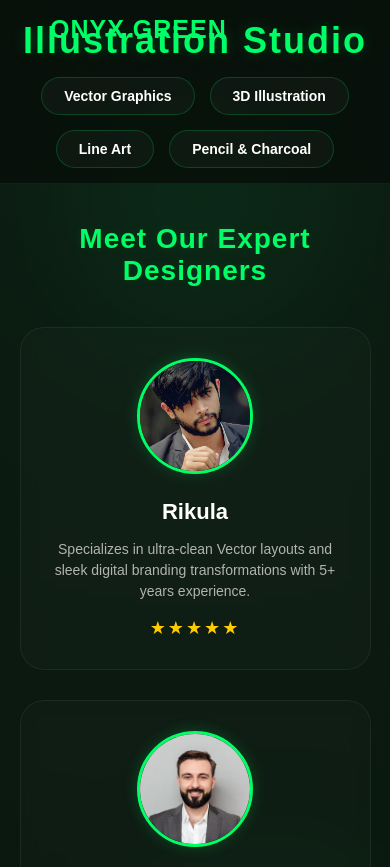
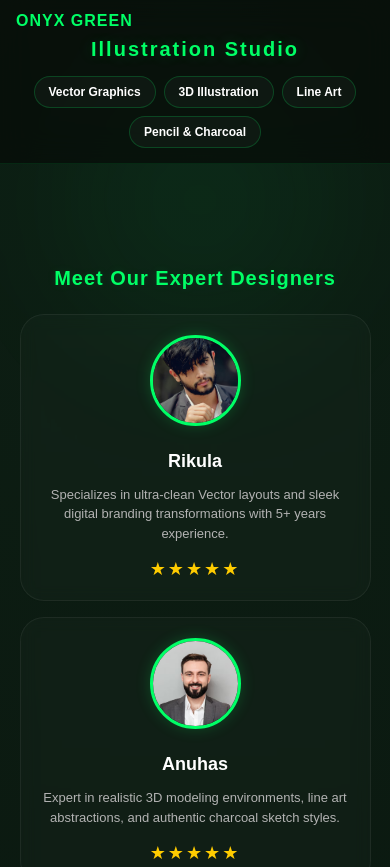
Before and after one commit to onyx3R/onyxgreen_studio, a plain HTML site: page illutrate .html in a window 390 px wide. Shown: the top 867 px of the page. Drawn offline with Linux system fonts and the light colour scheme.

Commit message:
optimize

```diff
--- a/illutrate .html
+++ b/illutrate .html
@@ -3,8 +3,8 @@
     <meta charset="UTF-8">
     <meta name="viewport" content="width=device-width, initial-scale=1.0">
     <title>Green Bean - Illustration Services</title>
-	<link rel="stylesheet" href="style.css">
-    <style>
+
+<style>
         html {
             scroll-behavior: smooth;
         }
@@ -53,34 +53,59 @@
             backdrop-filter: blur(16px);
             -webkit-backdrop-filter: blur(16px);
             border-bottom: 1px solid rgba(0, 255, 102, 0.1);
-            padding: 20px 0 15px 0;
+            padding: clamp(12px, 3vw, 20px) clamp(16px, 4vw, 50px) 15px;
+            box-sizing: border-box;
+            display: flex;
+            flex-direction: column;
+            align-items: center;
+        }
+        .logo-btn {
+            align-self: flex-start;
+            color: #00ff66;
+            text-decoration: none;
+            font-weight: bold;
+            font-size: clamp(16px, 3vw, 25px);
+            letter-spacing: 1px;
+            text-transform: uppercase;
+            cursor: pointer;
+            transition: opacity 0.2s ease;
+            margin-bottom: 8px;
+        }
+        .logo-btn:hover, .logo-btn:focus, .logo-btn:active {
+            color: #00ff66;
+            text-decoration: none;
+            opacity: 0.85;
+            outline: none;
         }
         .header-title {
             color: #00ff66;
             text-align: center;
-            font-size: 36px;
+            font-size: clamp(20px, 5vw, 36px);
             margin: 0 0 15px 0;
             letter-spacing: 2px;
             font-weight: bold;
             text-shadow: 0 0 15px rgba(0, 255, 102, 0.2);
+            width: 100%;
         }
         .subcategory-container {
             display: flex;
             justify-content: center;
-            gap: 15px;
+            gap: clamp(8px, 2vw, 15px);
             flex-wrap: wrap;
             margin: 0;
+            width: 100%;
         }
         .sub-link {
             background: rgba(255, 255, 255, 0.03);
             border: 1px solid rgba(0, 255, 102, 0.2);
             color: #ffffff;
-            padding: 10px 22px;
+            padding: clamp(8px, 2vw, 10px) clamp(14px, 3vw, 22px);
             border-radius: 50px;
             font-weight: bold;
-            font-size: 14px;
+            font-size: clamp(12px, 2.2vw, 14px);
             text-decoration: none;
             transition: all 0.3s ease;
+            white-space: nowrap;
         }
         .sub-link:hover {
             background: #00ff66;
@@ -89,36 +114,38 @@
             transform: translateY(-2px);
         }
         .container {
-            width: 90%;
+            width: 92%;
             max-width: 1200px;
             margin: 0 auto;
-            padding: 200px 0 60px 0;
+            padding: 210px 0 60px 0;
+            box-sizing: border-box;
         }
         .section-title {
             color: #00ff66;
             text-align: center;
-            font-size: 28px;
-            margin-bottom: 40px;
+            font-size: clamp(20px, 4vw, 28px);
+            margin-bottom: clamp(24px, 5vw, 40px);
             letter-spacing: 1px;
             text-shadow: 0 0 10px rgba(0, 255, 102, 0.1);
         }
         .designers-container {
             display: flex;
-            gap: 30px;
-            margin-bottom: 80px;
+            gap: clamp(16px, 3vw, 30px);
+            margin-bottom: clamp(40px, 8vw, 80px);
             flex-wrap: wrap;
         }
         .designer-card {
-            flex: 1;
-            min-width: 280px;
+            flex: 1 1 260px;
+            min-width: 0;
             background: rgba(255, 255, 255, 0.02);
             backdrop-filter: blur(8px);
             -webkit-backdrop-filter: blur(8px);
             border: 1px solid rgba(255, 255, 255, 0.06);
             border-radius: 24px;
-            padding: 30px;
+            padding: clamp(20px, 4vw, 30px);
             text-align: center;
             transition: all 0.3s ease;
+            box-sizing: border-box;
         }
         .designer-card:hover {
             border-color: rgba(0, 255, 102, 0.4);
@@ -126,8 +153,8 @@
             box-shadow: 0 10px 25px rgba(0, 255, 102, 0.05);
         }
         .designer-avatar {
-            width: 110px;
-            height: 110px;
+            width: clamp(85px, 20vw, 110px);
+            height: clamp(85px, 20vw, 110px);
             border-radius: 50%;
             border: 3px solid #00ff66;
             object-fit: cover;
@@ -136,12 +163,12 @@
         }
         .designer-card h3 {
             margin: 10px 0 5px 0;
-            font-size: 22px;
+            font-size: clamp(18px, 3vw, 22px);
             color: #ffffff;
         }
         .designer-card p {
             color: #b3b3b3;
-            font-size: 14px;
+            font-size: clamp(13px, 2vw, 14px);
             line-height: 1.5;
             margin-bottom: 15px;
         }
@@ -158,18 +185,18 @@
         }
         .gallery-title {
             color: #00ff66;
-            font-size: 24px;
+            font-size: clamp(19px, 3.5vw, 24px);
             margin-bottom: 20px;
         }
 
         .image-line {
-            display: flex;
+            display: grid;
+            grid-template-columns: repeat(4, 1fr);
             gap: 15px;
             margin-bottom: 20px;
         }
         .image-line img {
-            flex: 1;
-            width: 25%;
+            width: 100%;
             height: 200px;
             object-fit: cover;
             border-radius: 16px;
@@ -183,15 +210,16 @@
         }
         .gallery-description {
             color: #d4d4d4;
-            font-size: 15px;
+            font-size: clamp(13.5px, 2vw, 15px);
             line-height: 1.6;
             margin: 0;
             background: rgba(255, 255, 255, 0.03);
             backdrop-filter: blur(10px);
             -webkit-backdrop-filter: blur(10px);
             border: 1px solid rgba(255, 255, 255, 0.05);
-            padding: 18px;
+            padding: clamp(14px, 3vw, 18px);
             border-radius: 12px;
+            box-sizing: border-box;
         }
         .action-container {
             display: flex;
@@ -199,6 +227,8 @@
             align-items: center;
             width: 100%;
             margin-top: 25px;
+            gap: 15px;
+            flex-wrap: wrap;
         }
         .btn-review {
             display: inline-block;
@@ -237,27 +267,63 @@
             box-shadow: 0 0 25px #00ff66;
             transform: translateY(-1px);
         }
-		.logo-btn {
-    position: absolute;
-    left: 50px;
-    top: 15px;
-    color: #00ff66;
-    text-decoration: none;
-    font-weight: bold;
-    font-size: 25px;
-    letter-spacing: 1px;
-    text-transform: uppercase;
-    cursor: pointer;
-    transition: opacity 0.2s ease;
-}
 
+        /* ===== Responsive breakpoints ===== */
 
-.logo-btn:hover, .logo-btn:focus, .logo-btn:active {
-    color: #00ff66;
-    text-decoration: none;
-    opacity: 0.85;
-    outline: none;
-}
+        /* Tablets */
+        @media (max-width: 900px) {
+            .container {
+                padding-top: 230px;
+            }
+            .image-line {
+                grid-template-columns: repeat(2, 1fr);
+            }
+            .designer-card {
+                flex: 1 1 45%;
+            }
+        }
+
+        /* Large phones / small tablets */
+        @media (max-width: 600px) {
+            .container {
+                padding-top: 250px;
+                width: 90%;
+            }
+            .designers-container {
+                flex-direction: column;
+            }
+            .designer-card {
+                flex: 1 1 100%;
+            }
+            .image-line {
+                grid-template-columns: 1fr 1fr;
+            }
+            .image-line img {
+                height: 150px;
+            }
+            .action-container {
+                flex-direction: column;
+                align-items: stretch;
+            }
+            .btn-review, .btn-buy {
+                text-align: center;
+                width: 100%;
+                box-sizing: border-box;
+            }
+        }
+
+        /* Small phones */
+        @media (max-width: 400px) {
+            .image-line {
+                grid-template-columns: 1fr;
+            }
+            .image-line img {
+                height: 220px;
+            }
+            .subcategory-container {
+                gap: 8px;
+            }
+        }
     </style>
 </head>
 <body>
```
